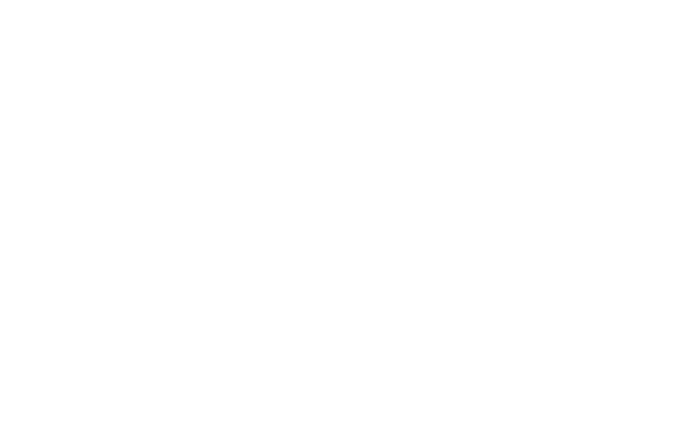
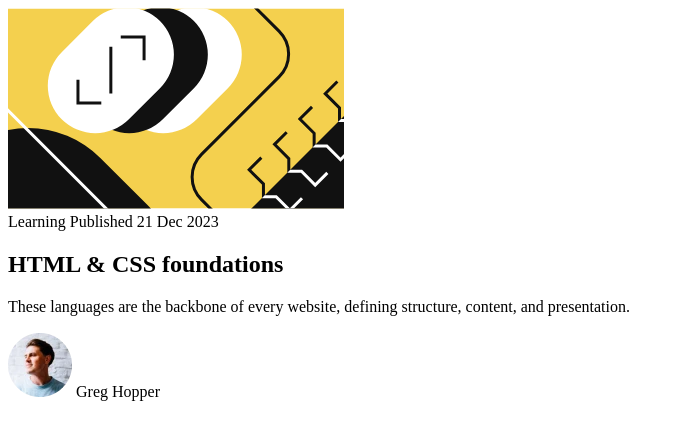
Before and after one commit to mohsintahiri/Blog-Preview-Card, a plain HTML site: page index.html in a window 1280 px wide. Shown: the whole page, without its empty margins (0-680 px from the left). Drawn offline with Linux system fonts and the light colour scheme.

Commit message:
created html components

```diff
--- a/index.html
+++ b/index.html
@@ -3,6 +3,7 @@
 <head>
   <meta charset="UTF-8">
   <meta name="viewport" content="width=device-width, initial-scale=1.0"> <!-- displays site properly based on user's device -->
+
 
   <link rel="icon" type="image/png" sizes="32x32" href="./assets/images/favicon-32x32.png">
 
@@ -11,6 +12,20 @@
   <link rel="stylesheet" href="styles.css">
 </head>
 <body>
-
+  <main class="blog">
+    <article class="blog-card">
+      <img class="blog-image" src="./assets/images/illustration-article.svg">
+      <div class="blog-info">
+        <span class="blog-tag">Learning</span>
+        <span class="blog-publish-date">Published 21 Dec 2023</span>
+        <h1 class="blog-title">HTML & CSS foundations</h1>
+        <p class="blog-brief">These languages are the backbone of every website, defining structure, content, and presentation.</p>
+      </div>
+      <div class="blog-author">
+        <img class="author-avatar" src="./assets/images/image-avatar.webp">
+        <span class="author-name">Greg Hopper</span>
+      </div>
+    </article>
+  </main>
 </body>
 </html>
```
